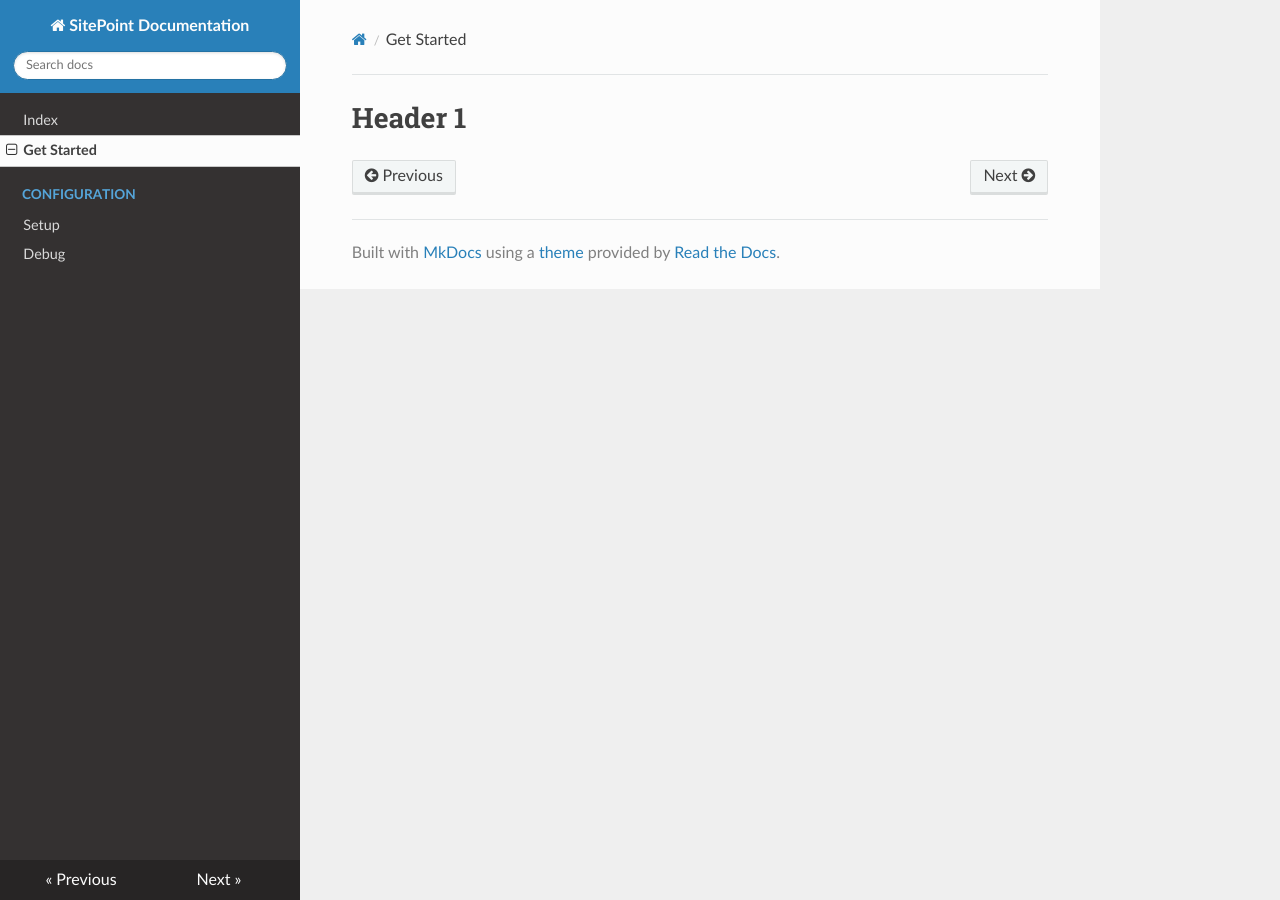
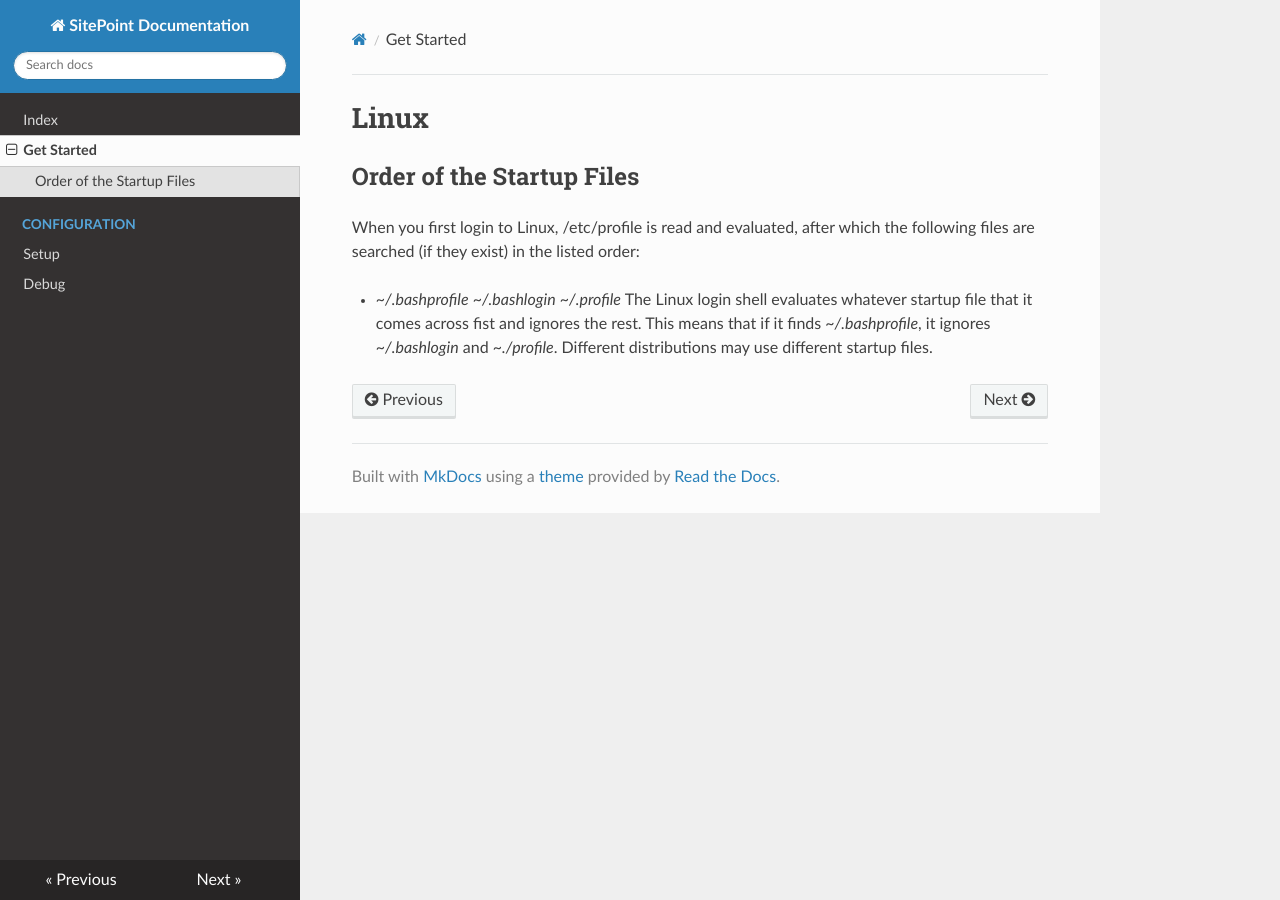
Before and after one commit to mountwe/sp-docs, an MkDocs documentation site: the page built from docs/start.md, in a window 1280 px wide. Built offline with MkDocs 1.6.1, drawn with Linux system fonts in a browser that asks for light colours; nearby versions of some CDN libraries; old or Windows-style settings are respelled for this version of MkDocs.

Commit message:
Update start.md to have some actual content.

```diff
--- a/docs/start.md
+++ b/docs/start.md
@@ -1 +1,11 @@
-# Header 1 #
+# Linux #
+
+## Order of the Startup Files ##
+
+When you first login to Linux, /etc/profile is read and evaluated, after which
+the following files are searched (if they exist) in the listed order:
+
+* _~/.bashprofile_ _~/.bashlogin_ _~/.profile_ The Linux login shell evaluates
+whatever startup file that it comes across fist and ignores the rest. This means
+that if it finds _~/.bashprofile_, it ignores _~/.bashlogin_ and _~./profile_.
+Different distributions may use different startup files.
```
